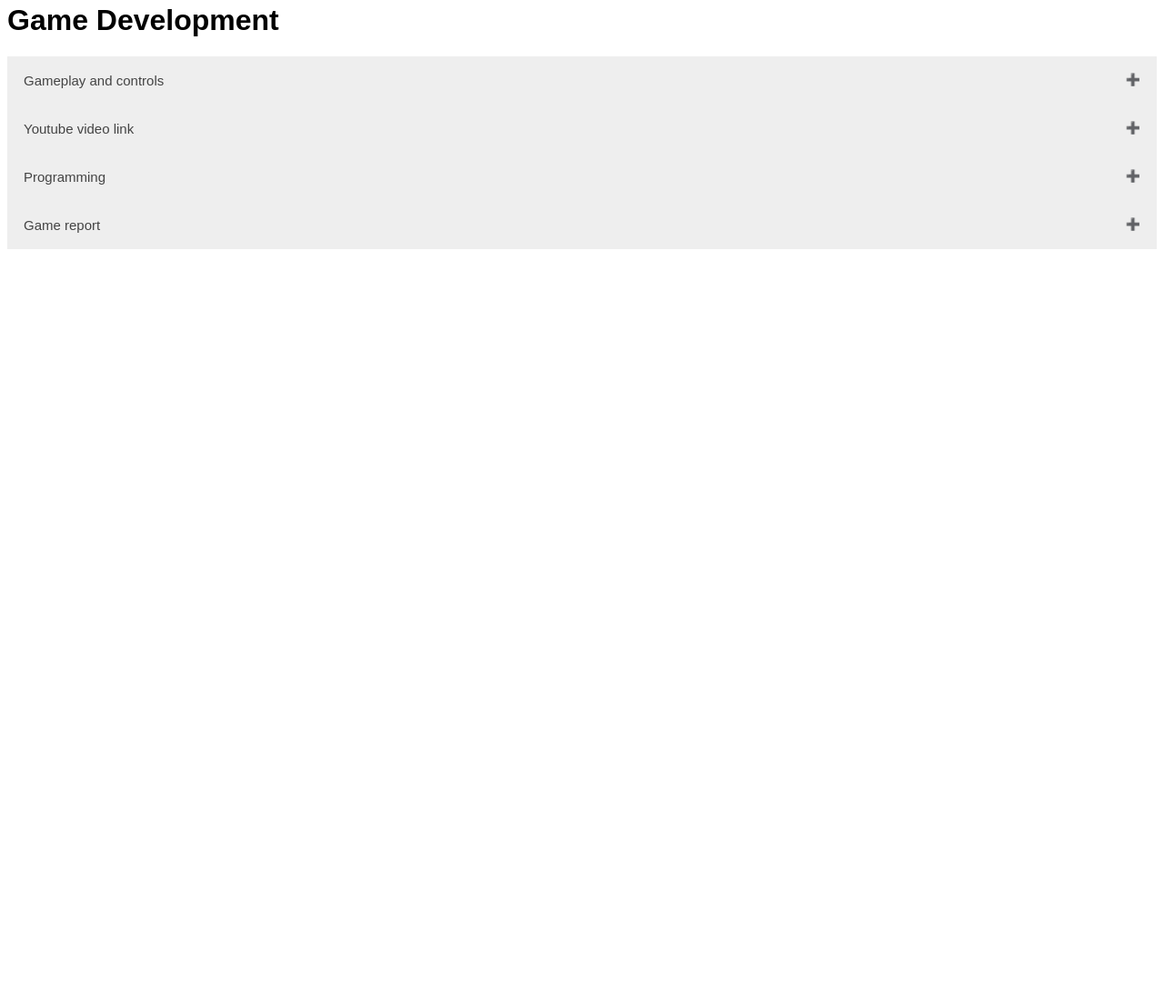
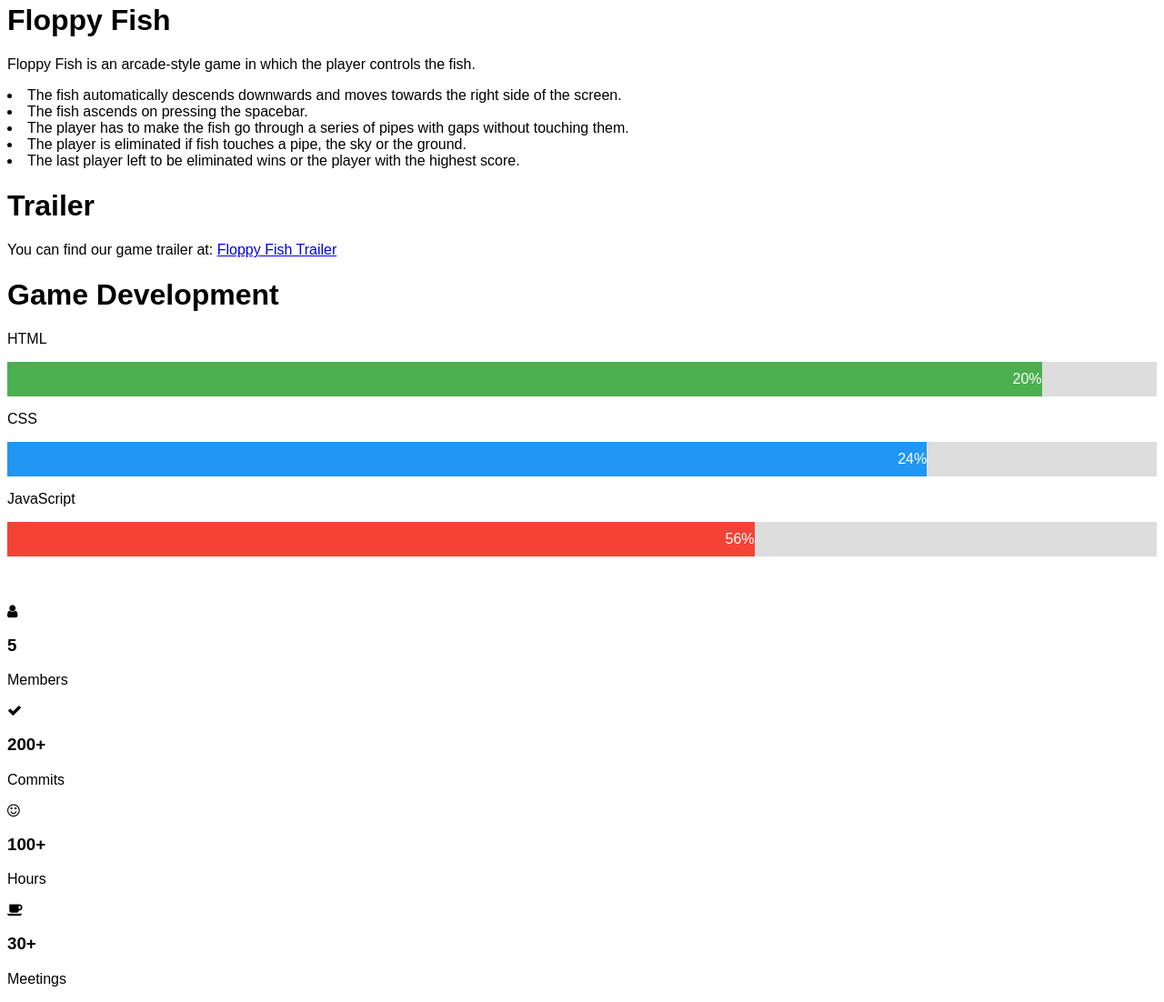
Before and after one commit to F28WP-Dubai-jarbs/chickeninfected, a plain HTML site: page aboutgame.html in a window 1280 px wide. Shown: the part 440-1542 px from the top of the page at 91% size. Before the commit the page ends 800 px from the top, so only its background shows below. Drawn offline with Linux system fonts and the light colour scheme.

Commit message:
Update aboutgame.html

```diff
--- a/aboutgame.html
+++ b/aboutgame.html
@@ -6,7 +6,7 @@
     </head>
 
     <div class="container1">
-        <img src="Capture.JPG" alt="Norway" style="width:100%;"> </div>
+        <img src="capture.jpg" alt="Norway" style="width:100%;"> </div>
 
     <link rel="stylesheet" href="https://cdnjs.cloudflare.com/ajax/libs/font-awesome/4.7.0/css/font-awesome.min.css">
 
@@ -17,61 +17,90 @@
 
     </div>
 
+    <h1>Floppy Fish</h1>
 
+    <div class="row">
+      <div class="column2">
+        <div class="card1">
+          <p>Floppy Fish is an arcade-style game in which the player controls the fish.
+
+            <li> The fish automatically descends downwards and moves towards the right side of the screen.</li>
+           <li> The fish ascends on pressing the spacebar.</li>
+           <li> The player has to make the fish go through a series of pipes with gaps without touching them.</li>
+            <li> The player is eliminated if fish touches a pipe, the sky or the ground.</li>
+            <li> The last player left to be eliminated wins or the player with the highest score.</li>
+
+          </p>
+        </div>
+      </div>
+      </div>
+
+    <h1>Trailer</h1>
+
+    <div class="row">
+      <div class="column2">
+        <div class="card1">
+
+
+          <p>You can find our game trailer at: <a href="https://www.youtube.com/watch?v=VKf4tE7tC8o&t">Floppy Fish Trailer</a></p>
+        </div>
+      </div>
+      </div>
 
       <h1>Game Development</h1>
 
-    <button type="button" class="collapsible">Gameplay and controls</button>
-<div class="content">
-  <p>to be updated</p>
-</div>
-
-<button type="button" class="collapsible">Youtube video link</button>
-<div class="content">
-  <p>to be updated</p>
-</div>
-
-
-    <button type="button" class="collapsible">Programming</button>
-<div class="content">
       <p>HTML</p>
       <div class="container">
-      <div class="skills html">90%</div>
+        <div class="skills html">20%</div>
       </div>
 
       <p>CSS</p>
       <div class="container">
-      <div class="skills css">80%</div>
+        <div class="skills css">24%</div>
       </div>
 
       <p>JavaScript</p>
       <div class="container">
-      <div class="skills js">65%</div>
-    </div>
-
-</div>
-<button type="button" class="collapsible">Game report</button>
-<div class="content">
-  <p>to be updated</p>
+        <div class="skills js">56%</div>
       </div>
 
 
-<script>
-    var coll = document.getElementsByClassName("collapsible");
-var i;
+      <br>
+      <br>
 
-for (i = 0; i < coll.length; i++) {
-  coll[i].addEventListener("click", function() {
-    this.classList.toggle("active");
-    var content = this.nextElementSibling;
-    if (content.style.display === "block") {
-      content.style.display = "none";
-    } else {
-      content.style.display = "block";
-    }
-  });
-}
-</script>
+      <div class="row">
+        <div class="column1">
+          <div class="card">
+            <p><i class="fa fa-user"></i></p>
+            <h3>5</h3>
+            <p>Members</p>
+          </div>
+        </div>
+
+        <div class="column1">
+          <div class="card">
+            <p><i class="fa fa-check"></i></p>
+            <h3>200+</h3>
+            <p>Commits</p>
+          </div>
+        </div>
+
+        <div class="column1">
+          <div class="card">
+            <p><i class="fa fa-smile-o"></i></p>
+            <h3>100+</h3>
+            <p>Hours</p>
+          </div>
+        </div>
+
+        <div class="column1">
+          <div class="card">
+            <p><i class="fa fa-coffee"></i></p>
+            <h3>30+</h3>
+            <p>Meetings</p>
+          </div>
+        </div>
+      </div>
 
 
 </html>
```
Lines whose indentation alone changed are shown as unchanged.
